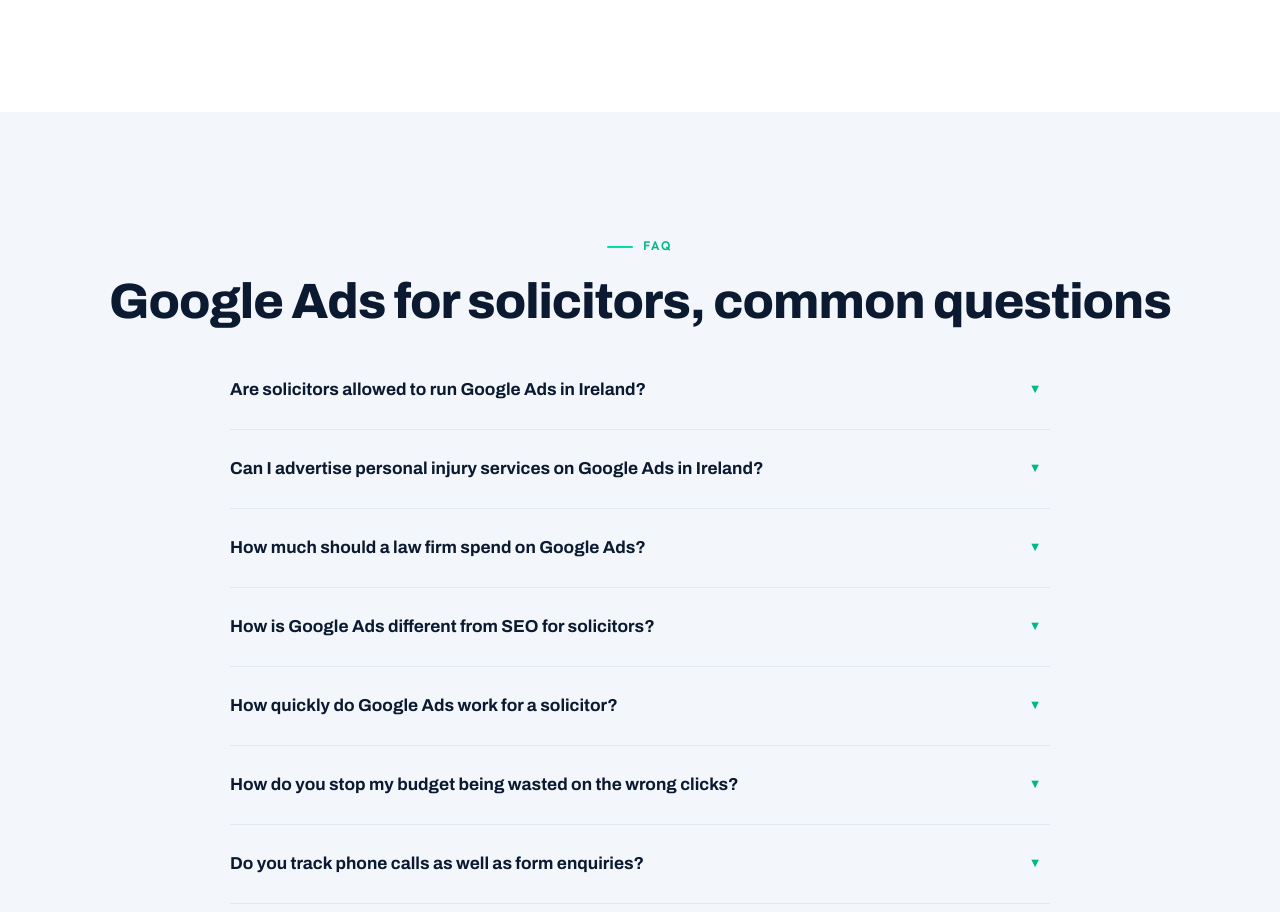
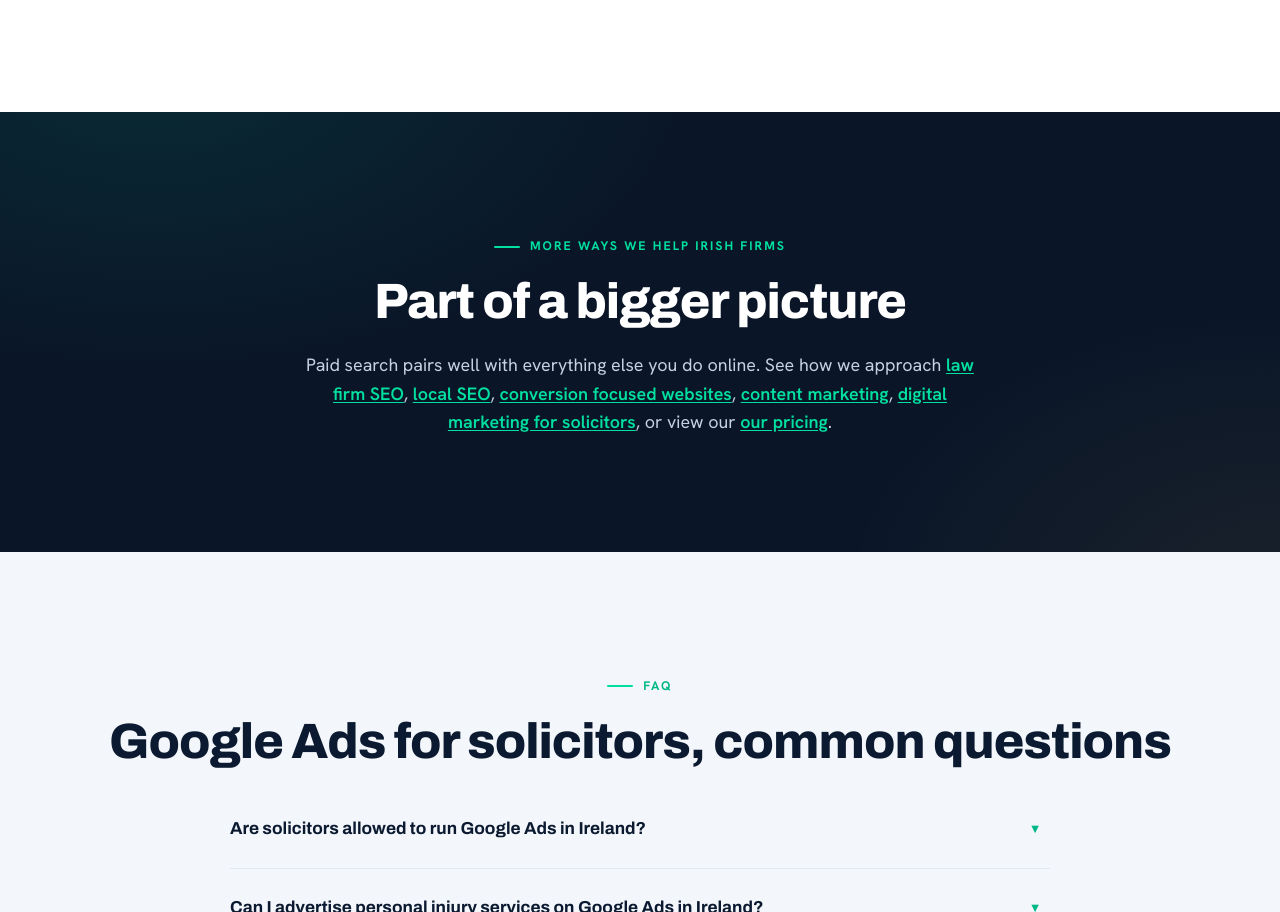
Before and after one commit to caseymeraz/solicitordigital, an Eleventy site: page src/ppc-for-solicitors.html in a window 1280 px wide. Shown: the part 7608-8520 px from the top of the page. Built offline with nearby package versions, Linux system fonts and the light colour scheme; Eleventy itself is replaced by a stand-in of ours; files that its build step writes are made by us from their sources.

Commit message:
Internal linking: related-services strips with varied, ranking-aligned anchors
- Add a 'Part of a bigger picture' band before the FAQ on the 5 channel pages,
  cross-linking siblings + the digital marketing hub + pricing
- Anchor text varied per page so each target page receives 5-6 distinct keyword
  anchors (e.g. /seo gets 'law firm SEO', 'solicitor SEO', 'search engine
  optimisation'); digital-marketing hub already links all five
- New .related-links style for signal-coloured links on dark

```diff
--- a/src/assets/css/style.css
+++ b/src/assets/css/style.css
@@ -498,6 +498,10 @@
   .price-firm { min-height: 0; }
 }
 
+/* Related-services link strip */
+.related-links a { color: var(--signal); text-decoration: underline; text-underline-offset: 2px; font-weight: 600; }
+.related-links a:hover { color: #15ecae; }
+
 /* --------------------------------------------------------- Scroll reveal */
 .reveal { opacity: 0; transform: translateY(22px); transition: opacity 0.7s var(--ease), transform 0.7s var(--ease); }
 .reveal.in { opacity: 1; transform: none; }
--- a/src/ppc-for-solicitors.html
+++ b/src/ppc-for-solicitors.html
@@ -335,6 +335,15 @@
         </div>
     </section>
 
+    <!-- Related services -->
+    <section class="section section-dark">
+        <div class="container" style="max-width:840px; text-align:center;">
+            <span class="eyebrow">More ways we help Irish firms</span>
+            <h2 class="mb-4">Part of a bigger picture</h2>
+            <p class="section-intro related-links" style="margin-bottom:0;">Paid search pairs well with everything else you do online. See how we approach <a href="/seo-for-solicitors">law firm SEO</a>, <a href="/local-seo-for-solicitors">local SEO</a>, <a href="/website-design-for-solicitors">conversion focused websites</a>, <a href="/content-marketing-for-solicitors">content marketing</a>, <a href="/digital-marketing-for-solicitors">digital marketing for solicitors</a>, or view our <a href="/pricing">our pricing</a>.</p>
+        </div>
+    </section>
+
     <!-- FAQ -->
     <section class="section section-alt" id="faq">
         <div class="container">
```
Also changed, not shown: src/content-marketing-for-solicitors.html (+9 -0 lines), src/local-seo-for-solicitors.html (+9 -0 lines), src/seo-for-solicitors.html (+9 -0 lines), src/website-design-for-solicitors.html (+9 -0 lines).
